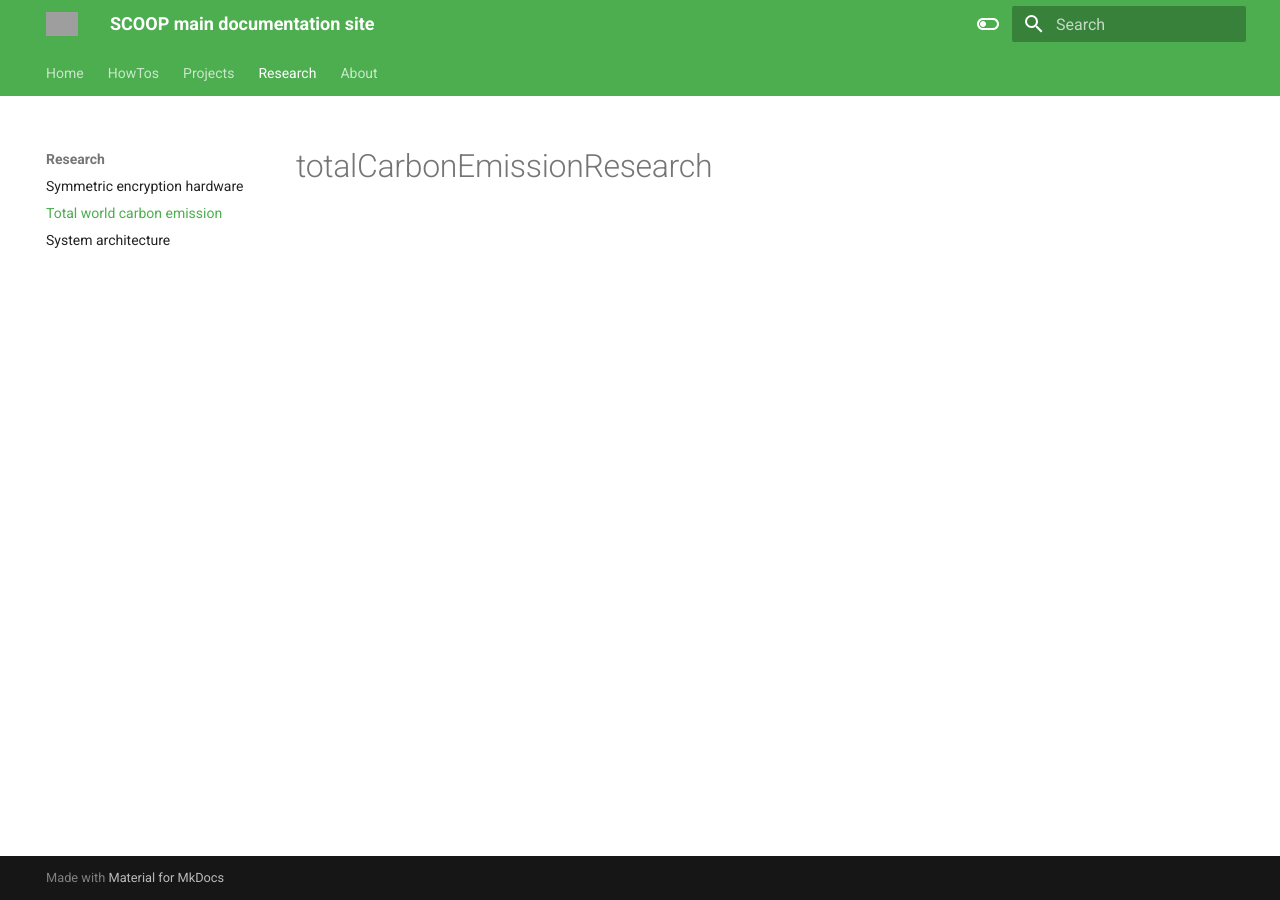
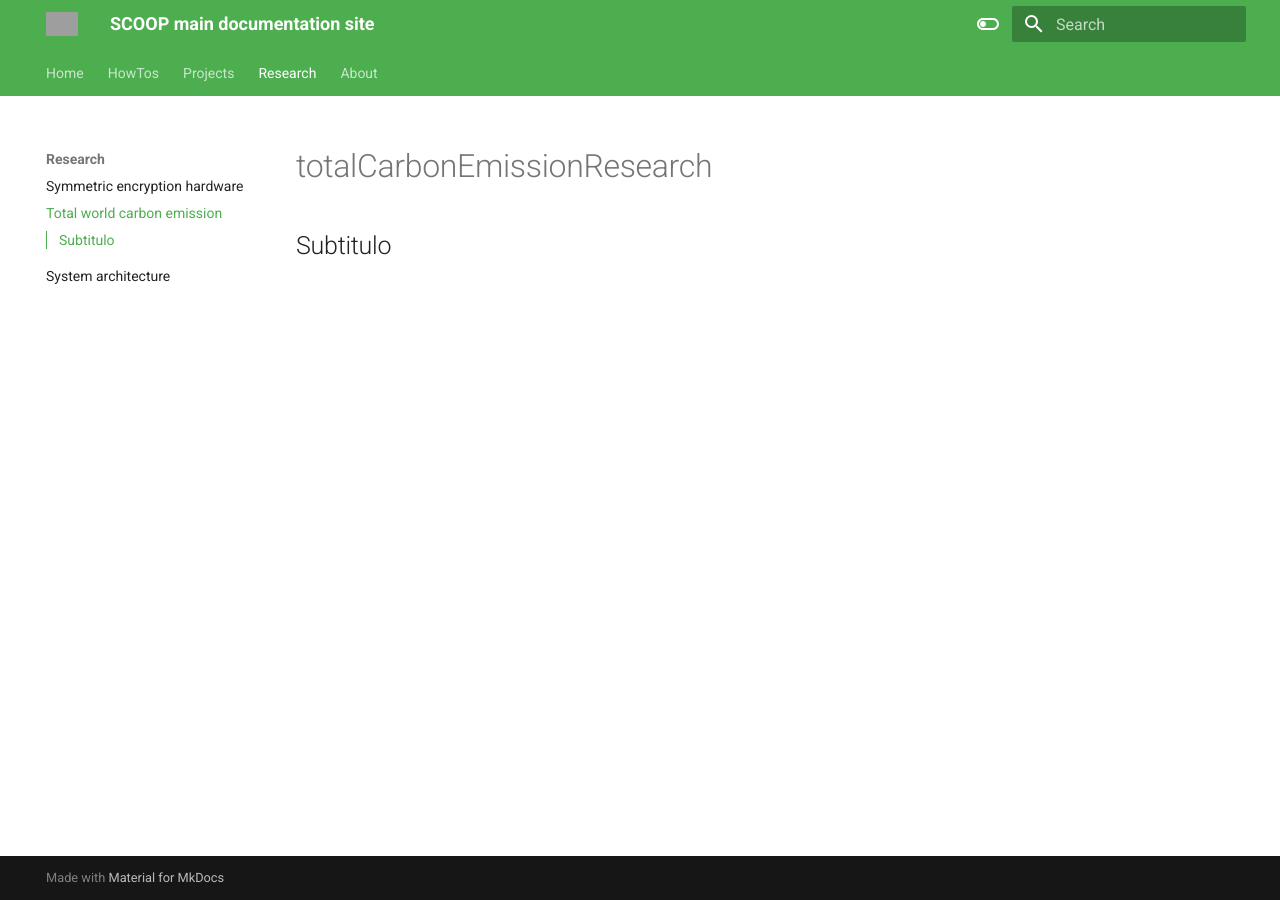
Before and after one commit to Carbon-Offset-Open-Platform/mainPublicDoc, an MkDocs documentation site: the page built from docs/research/totalCarbonEmissionResearch.md, in a window 1280 px wide. Built offline with MkDocs 1.6.1 and Material for MkDocs 9.7.7, drawn with Linux system fonts in a browser that asks for light colours; grey boxes are pictures that could not be loaded.

Commit message:
Agrega subtitulo a la doc

```diff
--- a/docs/research/totalCarbonEmissionResearch.md
+++ b/docs/research/totalCarbonEmissionResearch.md
@@ -1 +1,3 @@
 # totalCarbonEmissionResearch
+
+## Subtitulo
```
